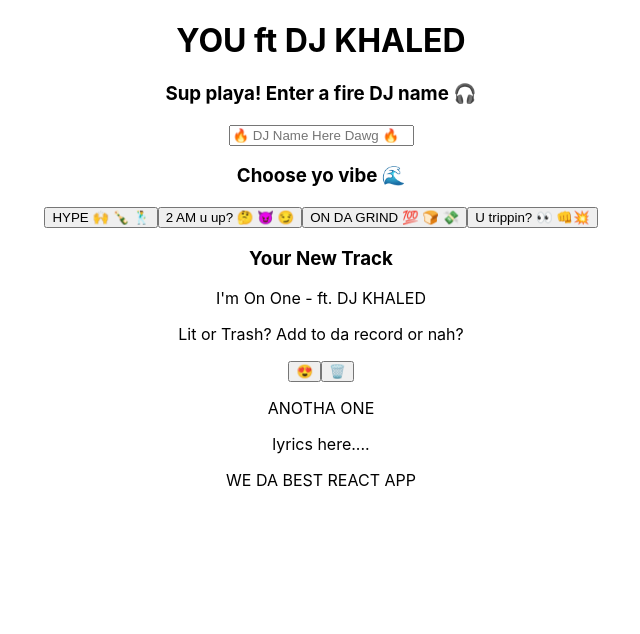
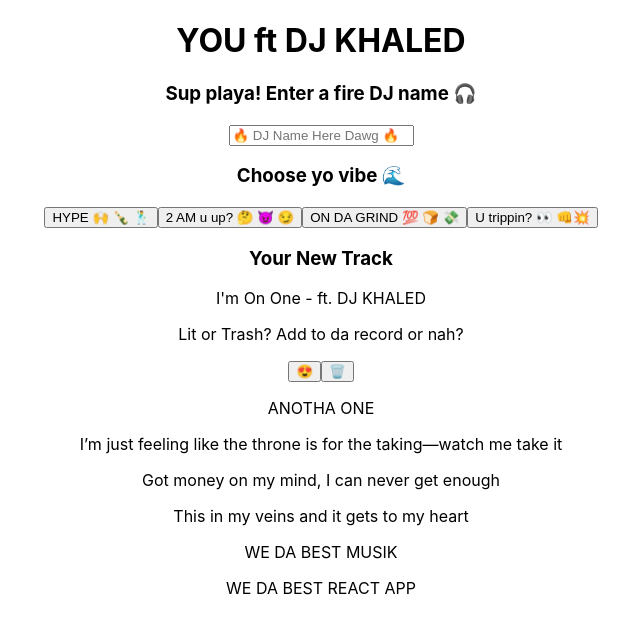
Before and after one commit to TeeBee20/U-ft-DJ-Khaled, a React (Create React App) app in the folder you-ft-djkhaled/: page / in a window 1280 px wide. Both pictures are taken after a click on the button "HYPE 🙌 🍾 🕺". Shown: the top 634 px of the page, without its empty margins (319-959 px from the left). Built offline with nearby package versions, Linux system fonts and the light colour scheme.

Commit message:
all functionality done

```diff
--- a/you-ft-djkhaled/src/App.js
+++ b/you-ft-djkhaled/src/App.js
@@ -7,13 +7,23 @@
 
 function App() {
   const [djName, setdjName] = useState("");
+  const [vibe, setVibe] = useState("HYPE");
+  const [showLyrics, setShowLyrics] = useState(false);
+  const [showName, setShowName] = useState(false);
 
   return (
     <div className="App">
       <Header />
       <YourName djName={djName} setdjName={setdjName} />
-      <Vibe djName={djName} />
-      <Lyric />
+      <Vibe
+        djName={djName}
+        vibe={vibe}
+        setVibe={setVibe}
+        setShowLyrics={setShowLyrics}
+        showName={showName}
+        setShowName={setShowName}
+      />
+      {showLyrics ? <Lyric vibe={vibe} /> : null}
     </div>
   );
 }
--- a/you-ft-djkhaled/src/components/album.js
+++ b/you-ft-djkhaled/src/components/album.js
@@ -1,8 +1,22 @@
 const Album = (props) => {
-  console.log(props);
-  const { trackList } = props;
+  const { trackList, updateAlbum, deleteTrack } = props;
   return (
     <div>
+      <p>Lit or Trash? Add to da record or nah?</p>
+      <button
+        onClick={() => {
+          updateAlbum();
+        }}
+      >
+        😍
+      </button>
+      <button
+        onClick={() => {
+          deleteTrack();
+        }}
+      >
+        🗑️
+      </button>
       <ul>
         {trackList.map((track, index) => {
           return <li key={index}>{track}</li>;
--- a/you-ft-djkhaled/src/components/lyrics.js
+++ b/you-ft-djkhaled/src/components/lyrics.js
@@ -1,8 +1,47 @@
-const Lyric = () => {
+const Lyric = (props) => {
+  const { vibe } = props;
+  const lyrics = {
+    HYPE: [
+      `Got money on my mind, I can never get enough`,
+      `I’m just feeling like the throne is for the taking—watch me take it`,
+      `This in my veins and it gets to my heart`,
+      `I do it for the hood cause the hood told me I could`,
+      `That's the definition of a major key alert`,
+    ],
+    "2AM": [
+      `Diamonds ain't nothing when I'm rockin' with ya`,
+      `Holla at me, what it do, what it is?`,
+      `I got girls that'll cancel a flight back home`,
+      `You the type that can make me prioritize`,
+      `You reply, what's your sign? You're a Gemini`,
+    ],
+    GRIND: [
+      `They want too much for the taxes, I got my money in walls`,
+      `Suffering from success...`,
+      `Busy at the crib, cookin' salmon with the lobster`,
+      `Naw, naw, piece of cake, naw, naw, Turks and Caic', yeah, yeah`,
+      `They don't like to see when we win, but I did it`,
+    ],
+    TRIPPIN: [
+      `You haters can't stop me, I'm a franchise`,
+      `Cause I'm rich, homie, it's why you feel some kind of way`,
+      `Stuntin', real hundreds, they know how we comin'`,
+      `Went to job interviews, they ain't call us back`,
+      `If all your jewels fake, how we gon' believe ya`,
+    ],
+  };
+
+  const randomIndex = () => {
+    return Math.floor(Math.random() * 5);
+  };
   return (
     <div>
       <p>ANOTHA ONE</p>
-      <p>lyrics here....</p>
+      <p>{lyrics[vibe][randomIndex()]}</p>
+      <p>{lyrics[vibe][randomIndex()]}</p>
+      <p>{lyrics[vibe][randomIndex()]}</p>
+
+      <p>WE DA BEST MUSIK</p>
       <p>WE DA BEST REACT APP</p>
     </div>
   );
--- a/you-ft-djkhaled/src/components/song.js
+++ b/you-ft-djkhaled/src/components/song.js
@@ -7,9 +7,20 @@
 
   const updateAlbum = () => {
     setTrackList((currTrackList) => {
-      console.log(trackList);
+      if (currTrackList.includes(song)) {
+        alert("You just played yo self - and this song too");
+        return currTrackList;
+      }
       const newList = [...currTrackList, song];
       return newList;
+    });
+  };
+
+  const deleteTrack = () => {
+    setTrackList((currTrackList) => {
+      const copy = [...currTrackList];
+      copy.pop();
+      return copy;
     });
   };
 
@@ -19,16 +30,11 @@
       <p>
         {song} - {djName} ft. DJ KHALED
       </p>
-      <p>Lit or Trash? Add to da record or nah?</p>
-      <button
-        onClick={() => {
-          updateAlbum();
-        }}
-      >
-        😍
-      </button>
-      <button>🗑️</button>
-      <Album trackList={trackList} />
+      <Album
+        trackList={trackList}
+        updateAlbum={updateAlbum}
+        deleteTrack={deleteTrack}
+      />
     </div>
   );
 };
--- a/you-ft-djkhaled/src/components/vibe.js
+++ b/you-ft-djkhaled/src/components/vibe.js
@@ -3,7 +3,7 @@
 
 const Vibe = (props) => {
   const [song, setSong] = useState("");
-  const { djName } = props;
+  const { djName, vibe, setVibe, setShowLyrics, showName, setShowName } = props;
   const tracks = {
     HYPE: [
       "All I do is win",
@@ -39,12 +39,27 @@
     setSong(tracks[vibe][Math.floor(Math.random() * 5)]);
   };
 
+  const chooseVibe = (choice) => {
+    setVibe(choice);
+  };
+
+  const showLyricsFunc = () => {
+    setShowLyrics(true);
+  };
+
+  const showNameFunc = () => {
+    setShowName(true);
+  };
+
   return (
     <div>
       <h3>Choose yo vibe 🌊</h3>
       <button
         onClick={() => {
           newSong(tracks, "HYPE");
+          chooseVibe("HYPE");
+          showLyricsFunc();
+          showNameFunc();
         }}
       >
         HYPE 🙌 🍾 🕺
@@ -52,6 +67,9 @@
       <button
         onClick={() => {
           newSong(tracks, "2AM");
+          chooseVibe("2AM");
+          showLyricsFunc();
+          showNameFunc();
         }}
       >
         2 AM u up? 🤔 😈 😏
@@ -59,6 +77,9 @@
       <button
         onClick={() => {
           newSong(tracks, "GRIND");
+          chooseVibe("GRIND");
+          showLyricsFunc();
+          showNameFunc();
         }}
       >
         ON DA GRIND 💯 🍞 💸
@@ -66,11 +87,13 @@
       <button
         onClick={() => {
           newSong(tracks, "TRIPPIN");
+          chooseVibe("TRIPPIN");
+          showLyricsFunc();
         }}
       >
         U trippin? 👀 👊💥
       </button>
-      <Song djName={djName} song={song} />
+      {showName ? <Song djName={djName} song={song} /> : null}
     </div>
   );
 };
```
